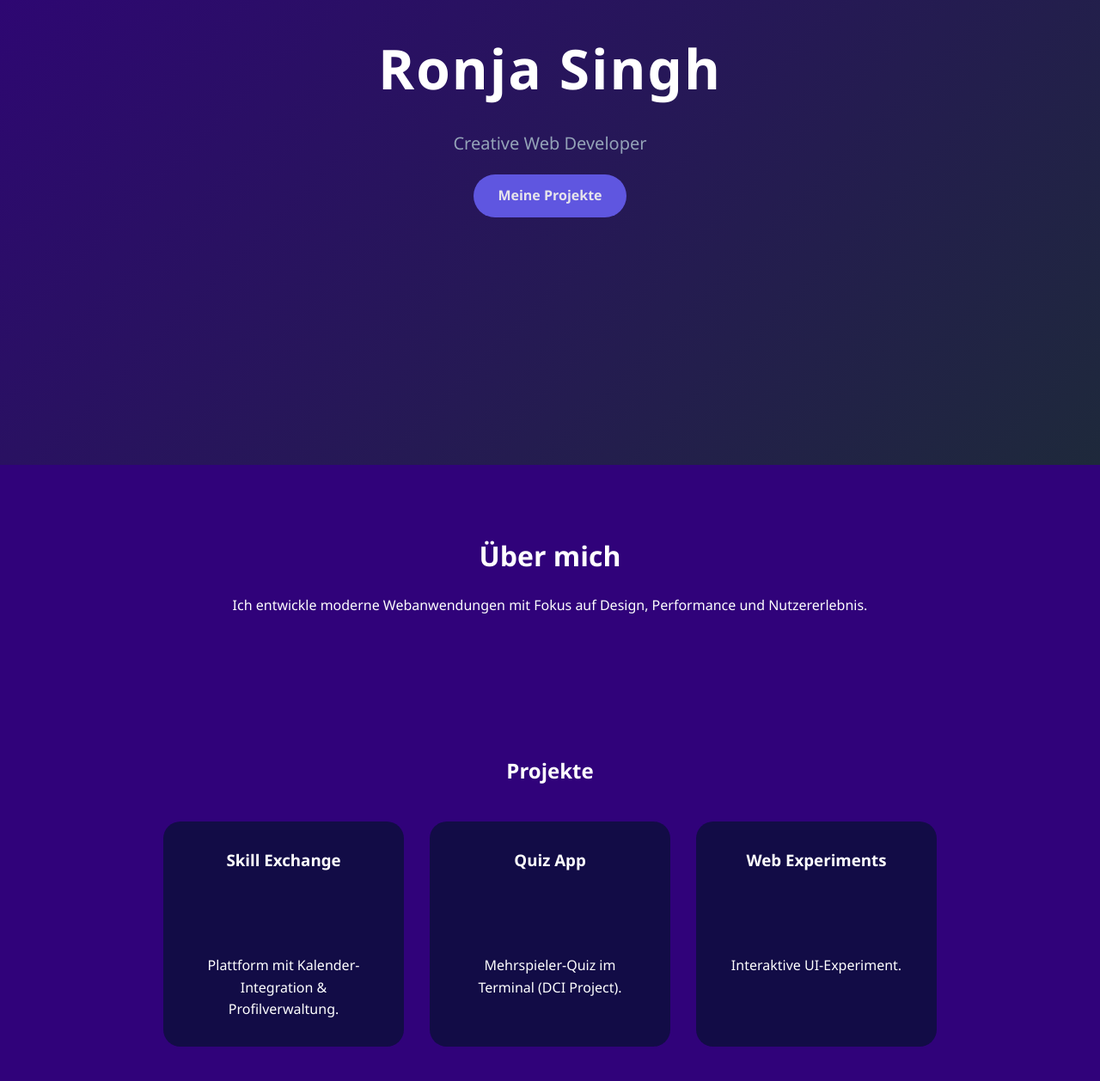
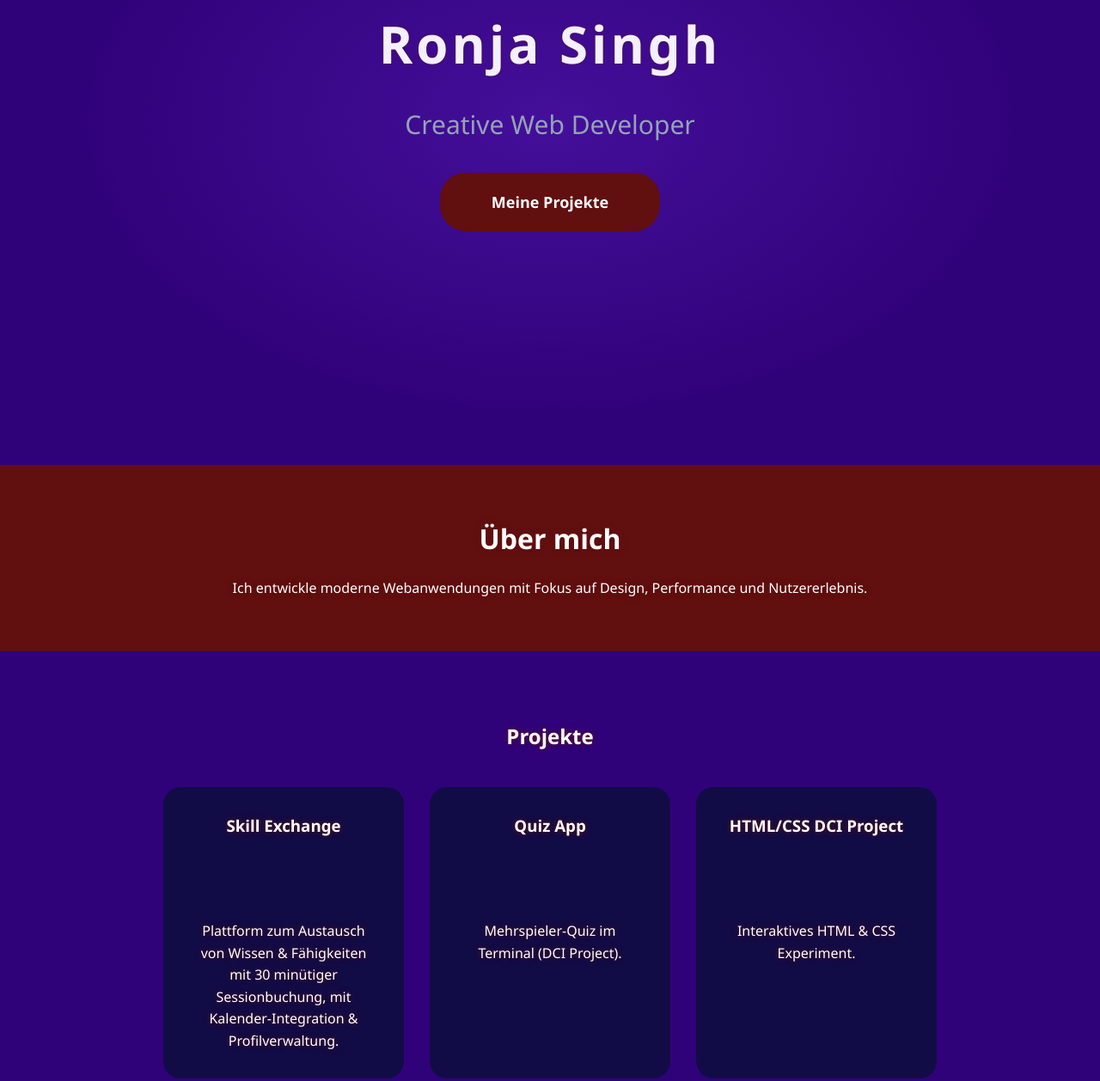
Before and after one commit to RonjaSingh/RonjaSingh.github.io, a plain HTML site: page index.html in a window 1280 px wide. Shown: the part 259-1517 px from the top of the page at 86% size. Drawn offline with Linux system fonts and the light colour scheme.

Commit message:
anpassung farblich & projektbeschreibung

```diff
--- a/index.html
+++ b/index.html
@@ -35,7 +35,7 @@
       <div class="card">
         <h3>Skill Exchange</h3>
         <a href="https://github.com/RonjaSingh/skillEx" target="_blank" class="project-icon">🔗</a>
-        <p>Plattform mit Kalender-Integration & Profilverwaltung.</p>
+        <p>Plattform zum Austausch von Wissen & Fähigkeiten mit 30 minütiger Sessionbuchung, mit Kalender-Integration & Profilverwaltung.</p>
       </div>
 
       <div class="card">
@@ -47,9 +47,9 @@
 
 
       <div class="card">
-        <h3>Web Experiments</h3>
+        <h3>HTML/CSS DCI Project</h3>
       <a href="https://github.com/RonjaSingh/skill-testing-portfolio"target="_blank" class="project-icon">🔗</a>
-        <p>Interaktive UI-Experiment.</p>
+        <p>Interaktives HTML & CSS Experiment.</p>
       </div>
 
     </div>
--- a/style.css
+++ b/style.css
@@ -18,43 +18,52 @@ body {
   display: flex;
   justify-content: center;
   align-items: center;
-  background: linear-gradient(135deg, #30027a, #1e293b);
+  background: radial-gradient(#6D28D955, transparent 60%);
   text-align: center;
 }
 
 .hero-content h1 {
-  font-size: 64px;
-  letter-spacing: 2px;
+  font-size: 60px;
+  color: white;
+
+  color: #F3F0FF;
+  text-shadow: 0 0 2px #610f0f;
+  letter-spacing: 4px;
 }
 
 .subtitle {
-  margin: 20px 0;
-  font-size: 20px;
+  margin: 22px 0;
+  font-size: 30px;
   color: #94a3b8;
 }
 
 .btn {
   display: inline-block;
-  padding: 12px 28px;
-  background: #5f56e0;
-  color: #e6e4eb;
+  padding: 20px 60px;
+  margin: 10px;
+  background: #610f0f;
+  color: white;
   text-decoration: none;
   font-weight: bold;
+  font-size: large;
   border-radius: 30px;
   transition: 0.3s ease;
 }
 
 .btn:hover {
-  background: #5c53d6;
+  background: #661010;
   transform: scale(1.05);
 }
 
 
 .about {
-  padding: 80px 20px;
+  width: 100%;
+  padding: 60px 20px;
   text-align: center;
-  max-width: 800px;
-  margin: auto;
+  max-width: none;
+  margin: 0;
+  text-shadow: 0 0 6px #610f0f;
+  background: #610f0f
 }
 
 .about h2 {
@@ -66,6 +75,7 @@ body {
 .projects {
   padding: 80px 20px;
   text-align: center;
+  text-shadow: 0 0 6px #610f0f;
 }
 
 .project-grid {
@@ -87,7 +97,7 @@ body {
 
 .card:hover {
   transform: translateY(-10px);
-  background: #334155;
+  background: #610f0f;
 }
 
 .card h3 {
```
